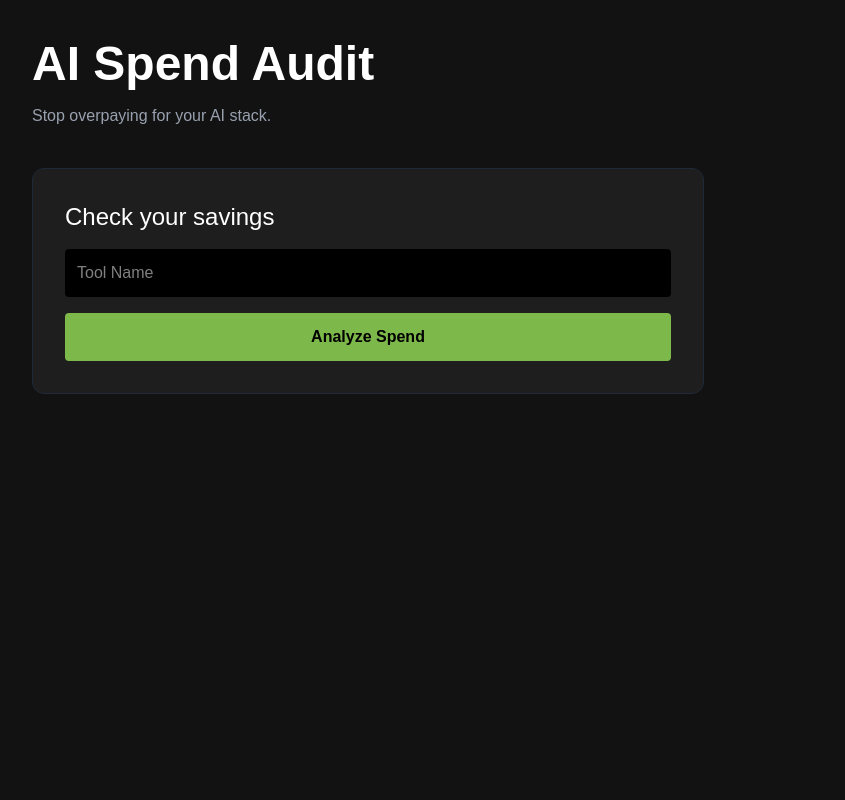
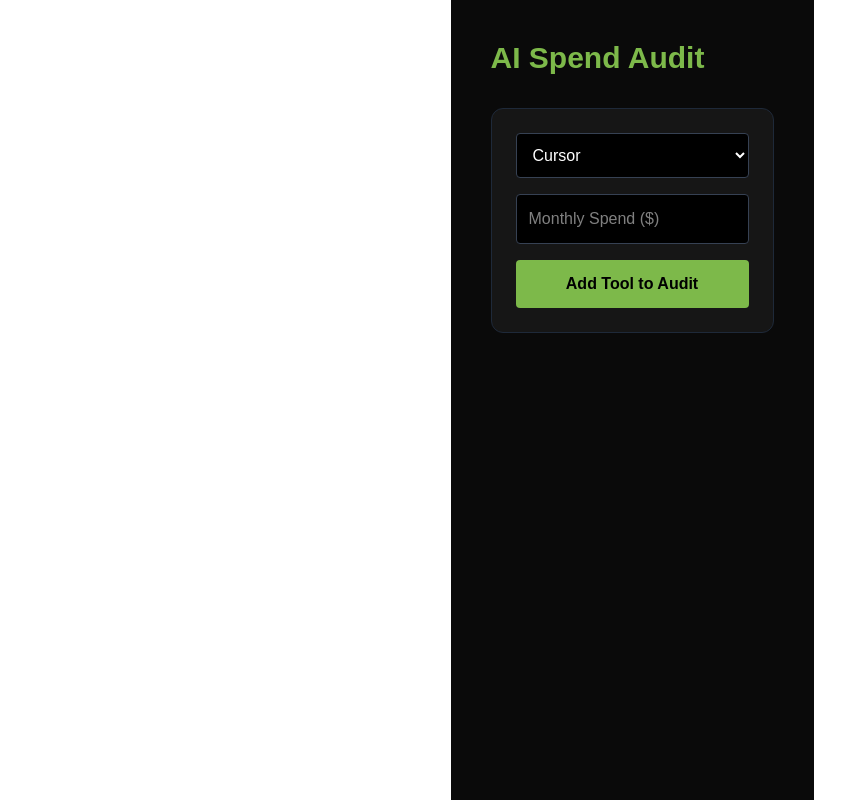
Before and after one commit to vanshika3124/ai-audit-project, a Next.js app: page / in a window 1280 px wide. Shown: the whole page, without its empty margins (8-853 px from the left). Built offline with nearby package versions, Linux system fonts and the light colour scheme.

Commit message:
feat: install shadcn/ui and setup base layout

```diff
--- /dev/null
+++ b/app/lib/auditEngine.ts
@@ -0,0 +1,26 @@
+export interface ToolInput {
+  name: string;
+  plan: string;
+  monthlySpend: number;
+  seats: number;
+}
+
+export const runAudit = (inputs: ToolInput[]) => {
+  return inputs.map((tool) => {
+    let savings = 0;
+    let action = "Optimal";
+    let reason = "You are spending efficiently.";
+
+    if (tool.name === 'ChatGPT' && tool.plan === 'Team' && tool.seats < 6) {
+      savings = tool.monthlySpend - (tool.seats * 20); // Plus is $20
+      action = "Switch to Plus";
+      reason = "Team plan efficiency starts at 6+ seats.";
+    } else if (tool.name === 'Cursor' && tool.plan === 'Business') {
+      savings = tool.monthlySpend * 0.25; // 25% discount via Credex
+      action = "Buy via Credex";
+      reason = "Save ~25% through secondary credit markets.";
+    }
+
+    return { ...tool, savings, action, reason };
+  });
+};
--- a/app/page.tsx
+++ b/app/page.tsx
@@ -1,16 +1,57 @@
-export default function Home() {
+"use client";
+import { useState } from 'react';
+import { runAudit, ToolInput } from './lib/auditEngine';
+export default function AuditPage() {
+  const [tools, setTools] = useState<ToolInput[]>([]);
+  const [currentTool, setCurrentTool] = useState({ name: 'Cursor', plan: 'Pro', monthlySpend: 0, seats: 1 });
+
+  const addTool = () => {
+    setTools([...tools, currentTool]);
+    // Reset form for next tool
+  };
+
+  const results = runAudit(tools);
+
   return (
-    <main className="min-h-screen bg-[#121212] text-white p-10">
-      <h1 className="text-5xl font-bold mb-4">AI Spend Audit</h1>
-      <p className="text-gray-400 mb-10">Stop overpaying for your AI stack.</p>
+    <div className="max-w-4xl mx-auto p-10 bg-[#0a0a0a] min-h-screen text-white">
+      <h2 className="text-3xl font-bold mb-8 text-[#7db94a]">AI Spend Audit</h2>
 
-      <div className="bg-[#1e1e1e] p-8 rounded-xl border border-gray-800 max-w-2xl">
-        <h2 className="text-2xl mb-4">Check your savings</h2>
-        <input type="text" placeholder="Tool Name" className="w-full p-3 mb-4 bg-black rounded" />
-        <button className="bg-[#7db94a] text-black font-bold py-3 px-6 rounded w-full">
-          Analyze Spend
+      {/* Input Section */}
+      <div className="grid gap-4 bg-[#161616] p-6 rounded-xl border border-gray-800 mb-10">
+        <select
+          className="bg-black p-3 rounded border border-gray-700"
+          onChange={(e) => setCurrentTool({...currentTool, name: e.target.value})}
+        >
+          <option>Cursor</option>
+          <option>ChatGPT</option>
+          <option>GitHub Copilot</option>
+        </select>
+        <input
+          type="number"
+          placeholder="Monthly Spend ($)"
+          className="bg-black p-3 rounded border border-gray-700"
+          onChange={(e) => setCurrentTool({...currentTool, monthlySpend: Number(e.target.value)})}
+        />
+        <button onClick={addTool} className="bg-[#7db94a] text-black font-bold py-3 rounded">
+          Add Tool to Audit
         </button>
       </div>
-    </main>
+
+      {/* Results Section - Matching your screenshot */}
+      <div className="space-y-4">
+        {results.map((res, i) => (
+          <div key={i} className="flex justify-between items-center p-5 bg-[#1c1c1c] rounded-lg border-l-4 border-[#7db94a]">
+            <div>
+              <h3 className="font-bold">{res.name}</h3>
+              <p className="text-sm text-gray-400">{res.reason}</p>
+            </div>
+            <div className="text-right">
+              <span className="text-[#7db94a] font-mono font-bold">Save ${res.savings}/mo</span>
+              <p className="text-xs text-gray-500">{res.action}</p>
+            </div>
+          </div>
+        ))}
+      </div>
+    </div>
   );
 }
```
